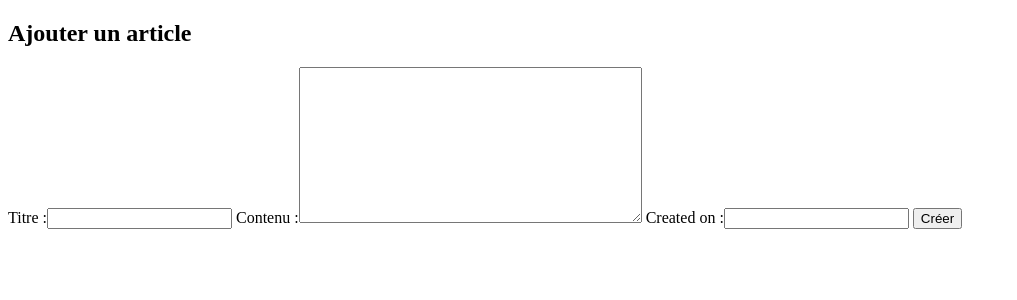
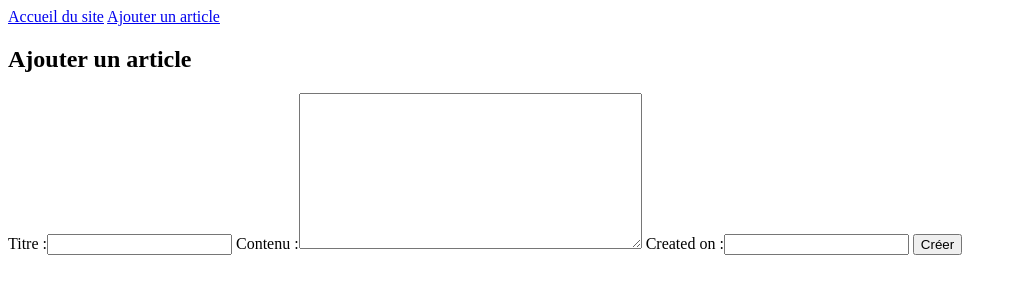
Before and after one commit to lisa367/Docstring_Challenges, a Django app: page /blog/create/ in a window 1280 px wide. Shown: the top 300 px of the page, without its empty margins (0-1017 px from the left). Run offline with Django 3.2, Linux system fonts and the light colour scheme; the visitor is signed in with stand-in values (Sample User, id 1).

Commit message:
base template

```diff
--- a/MyBlog/src/templates/base.html
+++ b/MyBlog/src/templates/base.html
@@ -13,6 +13,13 @@
 
 <body>
 
+    <nav>
+        <a href="{% url 'Posts:home' %}">Accueil du site</a>
+        {% if request.user.is_authenticated %}
+        <a href="{% url 'Posts:create' %}">Ajouter un article</a>
+        {% endif %}
+    </nav>
+
     <section>
     {% block content %}{% endblock %}
     </section>
```
